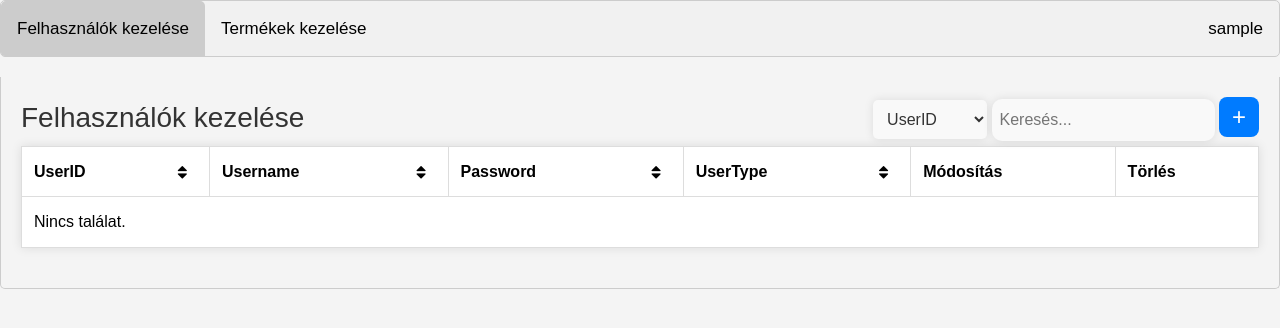
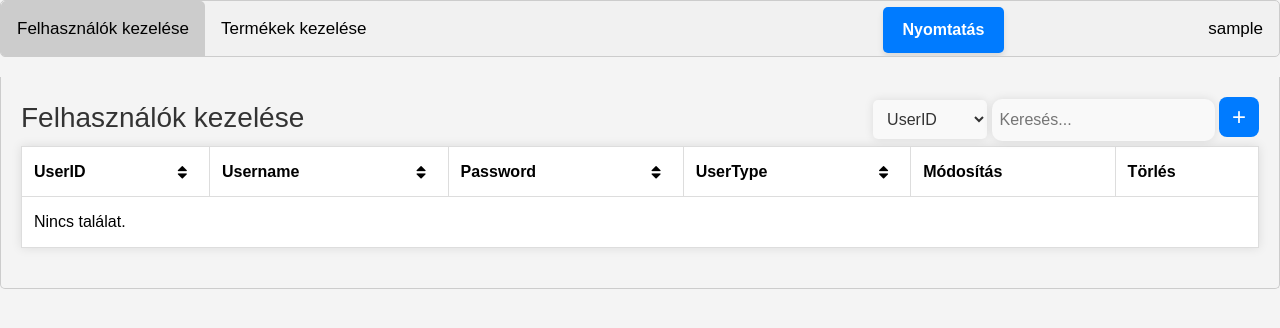
Before and after one commit to lultar/Leltar, a PHP site: page /admin/admin.php in a window 1280 px wide. Shown: the top 328 px of the page. Run offline with PHP 8.4, Linux system fonts and the light colour scheme; the visitor is signed in with stand-in values (Sample User, id 1); data that the repository does not hold is empty.

Commit message:
Added Print button and some other changes

```diff
--- a/prod/admin/admin.php
+++ b/prod/admin/admin.php
@@ -4,7 +4,7 @@
 
     $error_message = isset($_GET['error']) ? $_GET['error'] : '';
 
-    $sql = "SELECT Users.UserID, Users.Username, Users.Password, UserTypes.UserTypeID, UserTypes.UserTypeName FROM Users INNER JOIN UserTypes ON Users.UserType = UserTypes.UserTypeID WHERE UserTypeID = '2' ORDER BY Users.UserID";
+    $sql = "SELECT Users.UserID, Users.Username, Users.Password, UserTypes.UserTypeID, UserTypes.UserTypeName FROM Users INNER JOIN UserTypes ON Users.UserType = UserTypes.UserTypeID ORDER BY Users.UserID";
     $result = mysqli_query($connection, $sql);
 
     $userData = [];
@@ -48,6 +48,7 @@
     <div class="tab">
         <button class="tablinks" onclick="changeTab(event, 'Felhasznalo')">Felhasználók kezelése</button>
         <button class="tablinks" onclick="changeTab(event, 'Termek')">Termékek kezelése</button>
+        <a class="print" href="print.php">Nyomtatás</a>
         <div class="dropdown" style="float: right;">
         <button class="tablinks"><?php echo htmlspecialchars($username); ?></button>
         <div class="dropdown-content">
--- a/prod/admin/fetch_users.php
+++ b/prod/admin/fetch_users.php
@@ -4,7 +4,7 @@
     $orderColumn = isset($_GET['orderColumn']) ? $_GET['orderColumn'] : 'Users.UserID';
     $orderDir = isset($_GET['orderDir']) ? $_GET['orderDir'] : 'ASC';
 
-    $sql = "SELECT Users.UserID, Users.Username, Users.Password, UserTypes.UserTypeID, UserTypes.UserTypeName FROM Users INNER JOIN UserTypes ON Users.UserType = UserTypes.UserTypeID WHERE UserTypeID = '2' ORDER BY $orderColumn $orderDir";
+    $sql = "SELECT Users.UserID, Users.Username, Users.Password, UserTypes.UserTypeID, UserTypes.UserTypeName FROM Users INNER JOIN UserTypes ON Users.UserType = UserTypes.UserTypeID ORDER BY $orderColumn $orderDir";
     $result = mysqli_query($connection, $sql);
 
     $userData = [];
--- a/prod/admin/keres.php
+++ b/prod/admin/keres.php
@@ -19,7 +19,7 @@
     $sql = "SELECT Users.UserID, Users.Username, Users.Password, UserTypes.UserTypeID, UserTypes.UserTypeName
             FROM Users
             INNER JOIN UserTypes ON Users.UserType = UserTypes.UserTypeID
-            WHERE UserTypeID = '2' AND $field LIKE '%$query%'
+            WHERE $field LIKE '%$query%'
             ORDER BY Users.UserID";
 
     $result = mysqli_query($connection, $sql);
--- a/prod/admin/styles.css
+++ b/prod/admin/styles.css
@@ -389,3 +389,33 @@ h1 {
 .dropbtn:hover {
     background-color: #555;
 }
+
+.print {
+    margin-left: 500px;
+    margin-top: 6px;
+    display: inline-block;
+    padding: 10px 20px;
+    font-size: 16px;
+    font-weight: bold;
+    color: #fff;
+    background-color: #007bff;
+    border: none;
+    border-radius: 5px;
+    cursor: pointer;
+    text-align: center;
+    text-decoration: none;
+    box-shadow: 0 4px 6px rgba(0, 0, 0, 0.1);
+    transition: background-color 0.3s, transform 0.3s, box-shadow 0.3s;
+}
+
+.print:hover {
+    background-color: #0056b3;
+    transform: translateY(-2px);
+    box-shadow: 0 6px 8px rgba(0, 0, 0, 0.15);
+}
+
+.print:active {
+    background-color: #004080;
+    transform: translateY(0);
+    box-shadow: 0 4px 6px rgba(0, 0, 0, 0.1);
+}
```
Also changed, not shown: prod/admin/modositas.php (+8 -15 lines).
